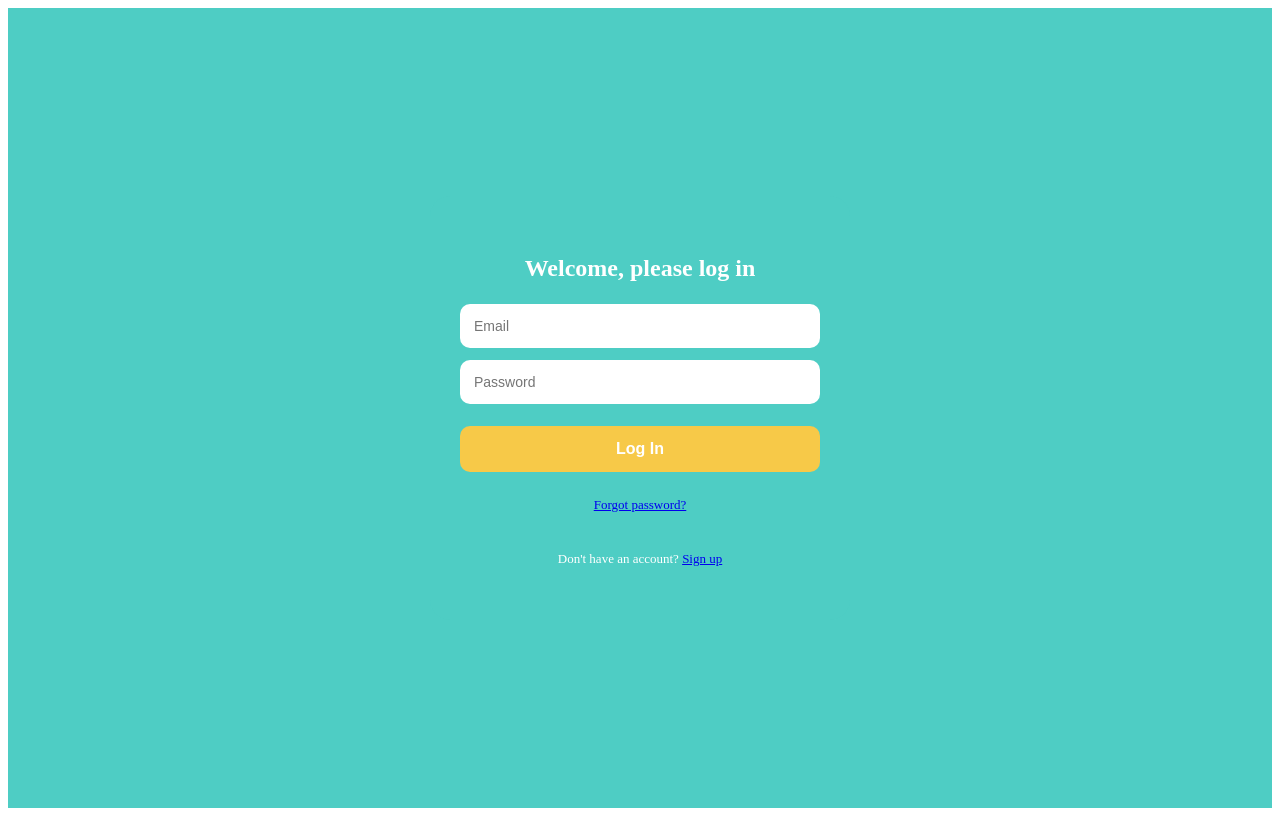
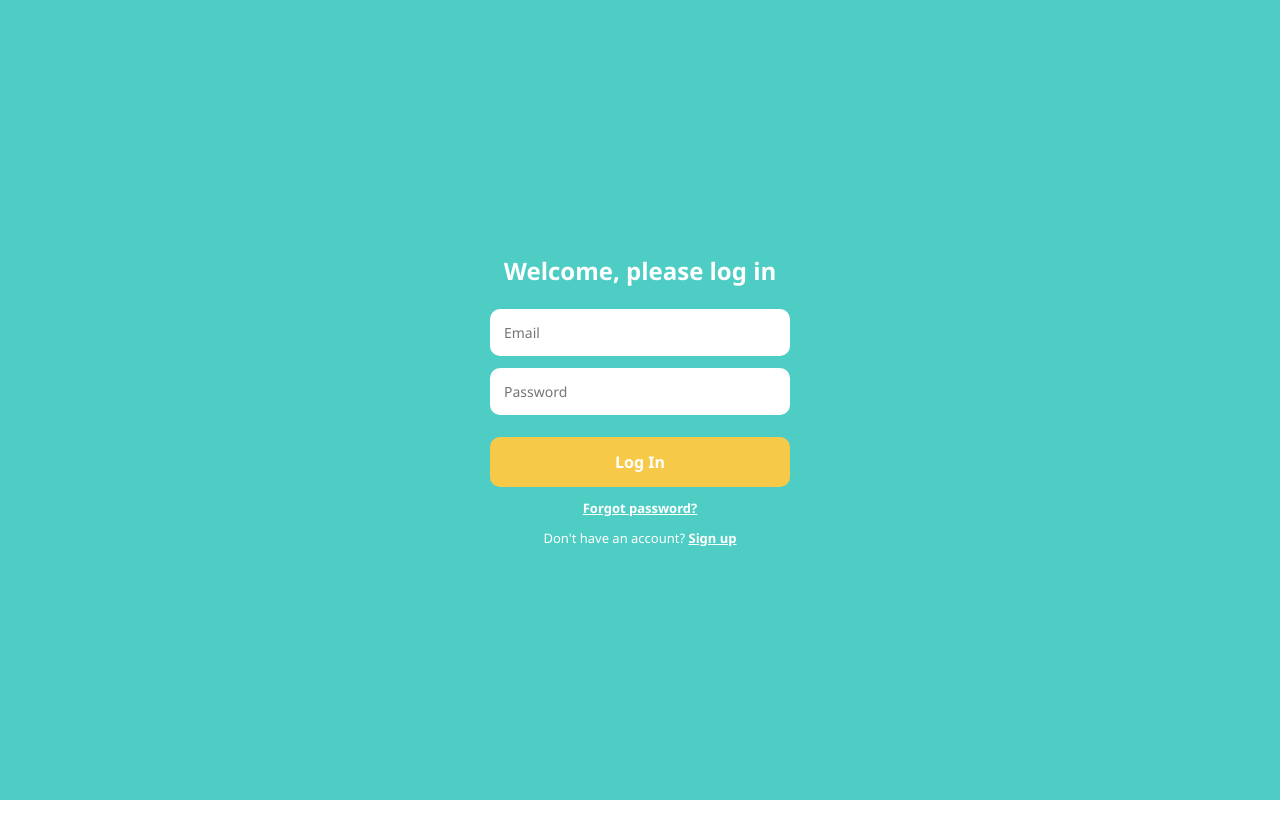
Before and after one commit to joannaomotunde/jambay-frontend, a React (Vite) app: page / in a window 1280 px wide. Built offline with nearby package versions, Linux system fonts and the light colour scheme.

Commit message:
refactor: move inline styles to App.css

```diff
--- a/src/App.css
+++ b/src/App.css
@@ -0,0 +1,130 @@
+* {
+  margin: 0;
+  padding: 0;
+  box-sizing: border-box;
+  font-family: 'Segoe UI', Tahoma, Geneva, Verdana, sans-serif;
+}
+
+/* CONTAINER */
+.auth-container {
+  min-height: 100vh;
+  background-color: #4ECDC4;
+  display: flex;
+  align-items: center;
+  justify-content: center;
+}
+
+/* CARD */
+.auth-card {
+  background-color: #4ECDC4;
+  padding: 40px 30px;
+  border-radius: 20px;
+  width: 100%;
+  max-width: 360px;
+  display: flex;
+  flex-direction: column;
+  gap: 12px;
+}
+
+/* TITLE */
+.auth-title {
+  color: white;
+  text-align: center;
+  margin-bottom: 10px;
+}
+
+/* SUBTITLE */
+.auth-subtitle {
+  color: white;
+  text-align: center;
+  font-size: 13px;
+  margin-bottom: 10px;
+}
+
+/* INPUT */
+.auth-input {
+  padding: 14px;
+  border-radius: 10px;
+  border: none;
+  background-color: white;
+  font-size: 14px;
+  outline: none;
+  width: 100%;
+}
+
+/* OTP INPUT */
+.otp-input {
+  padding: 14px;
+  border-radius: 10px;
+  border: none;
+  background-color: white;
+  font-size: 20px;
+  outline: none;
+  text-align: center;
+  letter-spacing: 8px;
+  width: 100%;
+}
+
+/* BUTTON */
+.auth-button {
+  padding: 14px;
+  border-radius: 10px;
+  border: none;
+  background-color: #F7C948;
+  color: white;
+  font-size: 16px;
+  font-weight: bold;
+  cursor: pointer;
+  margin-top: 10px;
+  width: 100%;
+}
+
+.auth-button:hover {
+  background-color: #e6b800;
+}
+
+.auth-button:disabled {
+  opacity: 0.7;
+  cursor: not-allowed;
+}
+
+/* LINKS */
+.auth-link-text {
+  text-align: center;
+  color: white;
+  font-size: 13px;
+}
+
+.auth-link-text a {
+  color: white;
+  font-weight: bold;
+}
+
+/* ERROR MESSAGES */
+.field-error {
+  color: #ff4444;
+  font-size: 12px;
+  margin-top: -8px;
+  background-color: white;
+  padding: 4px 8px;
+  border-radius: 5px;
+}
+
+.server-error {
+  color: #ff4444;
+  background-color: white;
+  padding: 10px;
+  border-radius: 8px;
+  text-align: center;
+  font-size: 13px;
+}
+
+/* SUCCESS BOX */
+.success-box {
+  background-color: white;
+  padding: 14px;
+  border-radius: 10px;
+  text-align: center;
+  color: #4ECDC4;
+  font-weight: bold;
+}
--- a/src/pages/ForgotPassword.jsx
+++ b/src/pages/ForgotPassword.jsx
@@ -1,4 +1,5 @@
 import { useState } from 'react'
+import '../App.css'
 
 function ForgotPassword() {
   const [email, setEmail] = useState('')
@@ -15,7 +16,7 @@ function ForgotPassword() {
     return newErrors
   }
 
-  const handleSubmit = () => {
+  const handleSubmit = async () => {
     const newErrors = validate()
     if (Object.keys(newErrors).length > 0) {
       setErrors(newErrors)
@@ -26,35 +27,35 @@ function ForgotPassword() {
   }
 
   return (
-    <div style={styles.container}>
-      <div style={styles.card}>
-        <h2 style={styles.title}>Forgot Password</h2>
-        <p style={styles.subtitle}>
+    <div className="auth-container">
+      <div className="auth-card">
+        <h2 className="auth-title">Forgot Password</h2>
+        <p className="auth-subtitle">
           Enter your email address and we'll send you a link to reset your password.
         </p>
 
         {submitted ? (
-          <div style={styles.successBox}>
+          <div className="success-box">
             ✅ Reset link sent! Check your email.
           </div>
         ) : (
           <>
             <input
-              style={styles.input}
+              className="auth-input"
               type="email"
               placeholder="Enter your email"
               value={email}
               onChange={(e) => setEmail(e.target.value)}
             />
-            {errors.email && <p style={styles.error}>{errors.email}</p>}
+            {errors.email && <p className="field-error">{errors.email}</p>}
 
-            <button style={styles.button} onClick={handleSubmit}>
+            <button className="auth-button" onClick={handleSubmit}>
               Send Reset Link
             </button>
           </>
         )}
 
-        <p style={styles.loginText}>
+        <p className="auth-link-text">
           Remember your password? <a href="/">Log in</a>
         </p>
       </div>
@@ -62,75 +63,4 @@ function ForgotPassword() {
   )
 }
 
-const styles = {
-  container: {
-    minHeight: '100vh',
-    backgroundColor: '#4ECDC4',
-    display: 'flex',
-    alignItems: 'center',
-    justifyContent: 'center',
-  },
-  card: {
-    backgroundColor: '#4ECDC4',
-    padding: '40px 30px',
-    borderRadius: '20px',
-    width: '100%',
-    maxWidth: '360px',
-    display: 'flex',
-    flexDirection: 'column',
-    gap: '12px',
-  },
-  title: {
-    color: 'white',
-    textAlign: 'center',
-    marginBottom: '5px',
-  },
-  subtitle: {
-    color: 'white',
-    textAlign: 'center',
-    fontSize: '13px',
-    marginBottom: '10px',
-  },
-  input: {
-    padding: '14px',
-    borderRadius: '10px',
-    border: 'none',
-    backgroundColor: 'white',
-    fontSize: '14px',
-    outline: 'none',
-  },
-  button: {
-    padding: '14px',
-    borderRadius: '10px',
-    border: 'none',
-    backgroundColor: '#F7C948',
-    color: 'white',
-    fontSize: '16px',
-    fontWeight: 'bold',
-    cursor: 'pointer',
-    marginTop: '10px',
-  },
-  loginText: {
-    textAlign: 'center',
-    color: 'white',
-    fontSize: '13px',
-  },
-  error: {
-    color: '#ff4444',
-    fontSize: '12px',
-    marginTop: '-8px',
-    backgroundColor: 'white',
-    padding: '4px 8px',
-    borderRadius: '5px',
-  },
-  successBox: {
-    backgroundColor: 'white',
-    padding: '14px',
-    borderRadius: '10px',
-    textAlign: 'center',
-    color: '#4ECDC4',
-    fontWeight: 'bold',
-  },
-}
-
 export default ForgotPassword
--- a/src/pages/Login.jsx
+++ b/src/pages/Login.jsx
@@ -1,6 +1,7 @@
 import { useState } from 'react'
 import { useNavigate } from 'react-router-dom'
 import { loginUser } from '../services/auth'
+import '../App.css'
 
 function Login() {
   const [formData, setFormData] = useState({
@@ -35,7 +36,6 @@ function Login() {
     }
     setErrors({})
     setServerError('')
-
     try {
       setLoading(true)
       const data = await loginUser(formData)
@@ -50,41 +50,41 @@ function Login() {
   }
 
   return (
-    <div style={styles.container}>
-      <div style={styles.card}>
-        <h2 style={styles.title}>Welcome, please log in</h2>
+    <div className="auth-container">
+      <div className="auth-card">
+        <h2 className="auth-title">Welcome, please log in</h2>
 
-        {serverError && <p style={styles.serverError}>{serverError}</p>}
+        {serverError && <p className="server-error">{serverError}</p>}
 
         <input
-          style={styles.input}
+          className="auth-input"
           type="email"
           name="email"
           placeholder="Email"
           value={formData.email}
           onChange={handleChange}
         />
-        {errors.email && <p style={styles.error}>{errors.email}</p>}
+        {errors.email && <p className="field-error">{errors.email}</p>}
 
         <input
-          style={styles.input}
+          className="auth-input"
           type="password"
           name="password"
           placeholder="Password"
           value={formData.password}
           onChange={handleChange}
         />
-        {errors.password && <p style={styles.error}>{errors.password}</p>}
+        {errors.password && <p className="field-error">{errors.password}</p>}
 
-        <button style={styles.button} onClick={handleSubmit} disabled={loading}>
+        <button className="auth-button" onClick={handleSubmit} disabled={loading}>
           {loading ? 'Logging in...' : 'Log In'}
         </button>
 
-        <p style={styles.forgotText}>
+        <p className="auth-link-text">
           <a href="/forgot-password">Forgot password?</a>
         </p>
 
-        <p style={styles.registerText}>
+        <p className="auth-link-text">
           Don't have an account? <a href="/register">Sign up</a>
         </p>
       </div>
@@ -92,74 +92,4 @@ function Login() {
   )
 }
 
-const styles = {
-  container: {
-    minHeight: '100vh',
-    backgroundColor: '#4ECDC4',
-    display: 'flex',
-    alignItems: 'center',
-    justifyContent: 'center',
-  },
-  card: {
-    backgroundColor: '#4ECDC4',
-    padding: '40px 30px',
-    borderRadius: '20px',
-    width: '100%',
-    maxWidth: '360px',
-    display: 'flex',
-    flexDirection: 'column',
-    gap: '12px',
-  },
-  title: {
-    color: 'white',
-    textAlign: 'center',
-    marginBottom: '10px',
-  },
-  input: {
-    padding: '14px',
-    borderRadius: '10px',
-    border: 'none',
-    backgroundColor: 'white',
-    fontSize: '14px',
-    outline: 'none',
-  },
-  button: {
-    padding: '14px',
-    borderRadius: '10px',
-    border: 'none',
-    backgroundColor: '#F7C948',
-    color: 'white',
-    fontSize: '16px',
-    fontWeight: 'bold',
-    cursor: 'pointer',
-    marginTop: '10px',
-  },
-  forgotText: {
-    textAlign: 'center',
-    color: 'white',
-    fontSize: '13px',
-  },
-  registerText: {
-    textAlign: 'center',
-    color: 'white',
-    fontSize: '13px',
-  },
-  error: {
-    color: '#ff4444',
-    fontSize: '12px',
-    marginTop: '-8px',
-    backgroundColor: 'white',
-    padding: '4px 8px',
-    borderRadius: '5px',
-  },
-  serverError: {
-    color: '#ff4444',
-    backgroundColor: 'white',
-    padding: '10px',
-    borderRadius: '8px',
-    textAlign: 'center',
-    fontSize: '13px',
-  },
-}
-
 export default Login
--- a/src/pages/Register.jsx
+++ b/src/pages/Register.jsx
@@ -1,6 +1,7 @@
 import { useState } from 'react'
 import { useNavigate } from 'react-router-dom'
 import { registerUser } from '../services/auth'
+import '../App.css'
 
 function Register() {
   const [formData, setFormData] = useState({
@@ -22,27 +23,22 @@ function Register() {
 
   const validate = () => {
     const newErrors = {}
-
     if (!formData.name) newErrors.name = 'Full name is required'
-
     if (!formData.email) {
       newErrors.email = 'Email is required'
     } else if (!/\S+@\S+\.\S+/.test(formData.email)) {
       newErrors.email = 'Email format is invalid'
     }
-
     if (!formData.password) {
       newErrors.password = 'Password is required'
     } else if (formData.password.length < 6) {
       newErrors.password = 'Password must be at least 6 characters'
     }
-
     if (!formData.confirmPassword) {
       newErrors.confirmPassword = 'Please confirm your password'
     } else if (formData.password !== formData.confirmPassword) {
       newErrors.confirmPassword = 'Passwords do not match'
     }
-
     return newErrors
   }
 
@@ -54,7 +50,6 @@ function Register() {
     }
     setErrors({})
     setServerError('')
-
     try {
       setLoading(true)
       await registerUser({
@@ -71,57 +66,57 @@ function Register() {
   }
 
   return (
-    <div style={styles.container}>
-      <div style={styles.card}>
-        <h2 style={styles.title}>Create an account</h2>
+    <div className="auth-container">
+      <div className="auth-card">
+        <h2 className="auth-title">Create an account</h2>
 
-        {serverError && <p style={styles.serverError}>{serverError}</p>}
+        {serverError && <p className="server-error">{serverError}</p>}
 
         <input
-          style={styles.input}
+          className="auth-input"
           type="text"
           name="name"
           placeholder="Full Name"
           value={formData.name}
           onChange={handleChange}
         />
-        {errors.name && <p style={styles.error}>{errors.name}</p>}
+        {errors.name && <p className="field-error">{errors.name}</p>}
 
         <input
-          style={styles.input}
+          className="auth-input"
           type="email"
           name="email"
           placeholder="Email"
           value={formData.email}
           onChange={handleChange}
         />
-        {errors.email && <p style={styles.error}>{errors.email}</p>}
+        {errors.email && <p className="field-error">{errors.email}</p>}
 
         <input
-          style={styles.input}
+          className="auth-input"
           type="password"
           name="password"
           placeholder="Password"
           value={formData.password}
           onChange={handleChange}
         />
-        {errors.password && <p style={styles.error}>{errors.password}</p>}
+        {errors.password && <p className="field-error">{errors.password}</p>}
 
         <input
-          style={styles.input}
+          className="auth-input"
           type="password"
           name="confirmPassword"
           placeholder="Confirm Password"
           value={formData.confirmPassword}
           onChange={handleChange}
         />
-        {errors.confirmPassword && <p style={styles.error}>{errors.confirmPassword}</p>}
+        {errors.confirmPassword && <p className="field-error">{errors.confirmPassword}</p>}
 
-        <button style={styles.button} onClick={handleSubmit} disabled={loading}>
+        <button className="auth-button" onClick={handleSubmit} disabled={loading}>
           {loading ? 'Creating account...' : 'Sign Up'}
         </button>
 
-        <p style={styles.loginText}>
+        <p className="auth-link-text">
           Already have an account? <a href="/">Log in</a>
         </p>
       </div>
@@ -129,69 +124,4 @@ function Register() {
   )
 }
 
-const styles = {
-  container: {
-    minHeight: '100vh',
-    backgroundColor: '#4ECDC4',
-    display: 'flex',
-    alignItems: 'center',
-    justifyContent: 'center',
-  },
-  card: {
-    backgroundColor: '#4ECDC4',
-    padding: '40px 30px',
-    borderRadius: '20px',
-    width: '100%',
-    maxWidth: '360px',
-    display: 'flex',
-    flexDirection: 'column',
-    gap: '12px',
-  },
-  title: {
-    color: 'white',
-    textAlign: 'center',
-    marginBottom: '10px',
-  },
-  input: {
-    padding: '14px',
-    borderRadius: '10px',
-    border: 'none',
-    backgroundColor: 'white',
-    fontSize: '14px',
-    outline: 'none',
-  },
-  button: {
-    padding: '14px',
-    borderRadius: '10px',
-    border: 'none',
-    backgroundColor: '#F7C948',
-    color: 'white',
-    fontSize: '16px',
-    fontWeight: 'bold',
-    cursor: 'pointer',
-    marginTop: '10px',
-  },
-  loginText: {
-    textAlign: 'center',
-    color: 'white',
-    fontSize: '13px',
-  },
-  error: {
-    color: '#ff4444',
-    fontSize: '12px',
-    marginTop: '-8px',
-    backgroundColor: 'white',
-    padding: '4px 8px',
-    borderRadius: '5px',
-  },
-  serverError: {
-    color: '#ff4444',
-    backgroundColor: 'white',
-    padding: '10px',
-    borderRadius: '8px',
-    textAlign: 'center',
-    fontSize: '13px',
-  },
-}
-
 export default Register
--- a/src/pages/VerifyOTP.jsx
+++ b/src/pages/VerifyOTP.jsx
@@ -1,6 +1,7 @@
 import { useState } from 'react'
 import { useNavigate, useLocation } from 'react-router-dom'
 import { verifyOTP } from '../services/auth'
+import '../App.css'
 
 function VerifyOTP() {
   const [otp, setOtp] = useState('')
@@ -27,28 +28,28 @@ function VerifyOTP() {
   }
 
   return (
-    <div style={styles.container}>
-      <div style={styles.card}>
-        <h2 style={styles.title}>Verify Your Email</h2>
-        <p style={styles.subtitle}>
+    <div className="auth-container">
+      <div className="auth-card">
+        <h2 className="auth-title">Verify Your Email</h2>
+        <p className="auth-subtitle">
           We sent a 6-digit OTP to <strong>{email}</strong>. Enter it below.
         </p>
 
         <input
-          style={styles.input}
+          className="otp-input"
           type="text"
           placeholder="Enter OTP"
           value={otp}
           onChange={(e) => setOtp(e.target.value)}
           maxLength={6}
         />
-        {error && <p style={styles.error}>{error}</p>}
+        {error && <p className="field-error">{error}</p>}
 
-        <button style={styles.button} onClick={handleSubmit} disabled={loading}>
+        <button className="auth-button" onClick={handleSubmit} disabled={loading}>
           {loading ? 'Verifying...' : 'Verify OTP'}
         </button>
 
-        <p style={styles.loginText}>
+        <p className="auth-link-text">
           Didn't get the code? <a href="/register">Go back</a>
         </p>
       </div>
@@ -56,69 +57,4 @@ function VerifyOTP() {
   )
 }
 
-const styles = {
-  container: {
-    minHeight: '100vh',
-    backgroundColor: '#4ECDC4',
-    display: 'flex',
-    alignItems: 'center',
-    justifyContent: 'center',
-  },
-  card: {
-    backgroundColor: '#4ECDC4',
-    padding: '40px 30px',
-    borderRadius: '20px',
-    width: '100%',
-    maxWidth: '360px',
-    display: 'flex',
-    flexDirection: 'column',
-    gap: '12px',
-  },
-  title: {
-    color: 'white',
-    textAlign: 'center',
-    marginBottom: '5px',
-  },
-  subtitle: {
-    color: 'white',
-    textAlign: 'center',
-    fontSize: '13px',
-    marginBottom: '10px',
-  },
-  input: {
-    padding: '14px',
-    borderRadius: '10px',
-    border: 'none',
-    backgroundColor: 'white',
-    fontSize: '20px',
-    outline: 'none',
-    textAlign: 'center',
-    letterSpacing: '8px',
-  },
-  button: {
-    padding: '14px',
-    borderRadius: '10px',
-    border: 'none',
-    backgroundColor: '#F7C948',
-    color: 'white',
-    fontSize: '16px',
-    fontWeight: 'bold',
-    cursor: 'pointer',
-    marginTop: '10px',
-  },
-  loginText: {
-    textAlign: 'center',
-    color: 'white',
-    fontSize: '13px',
-  },
-  error: {
-    color: '#ff4444',
-    fontSize: '12px',
-    marginTop: '-8px',
-    backgroundColor: 'white',
-    padding: '4px 8px',
-    borderRadius: '5px',
-  },
-}
-
 export default VerifyOTP
```
